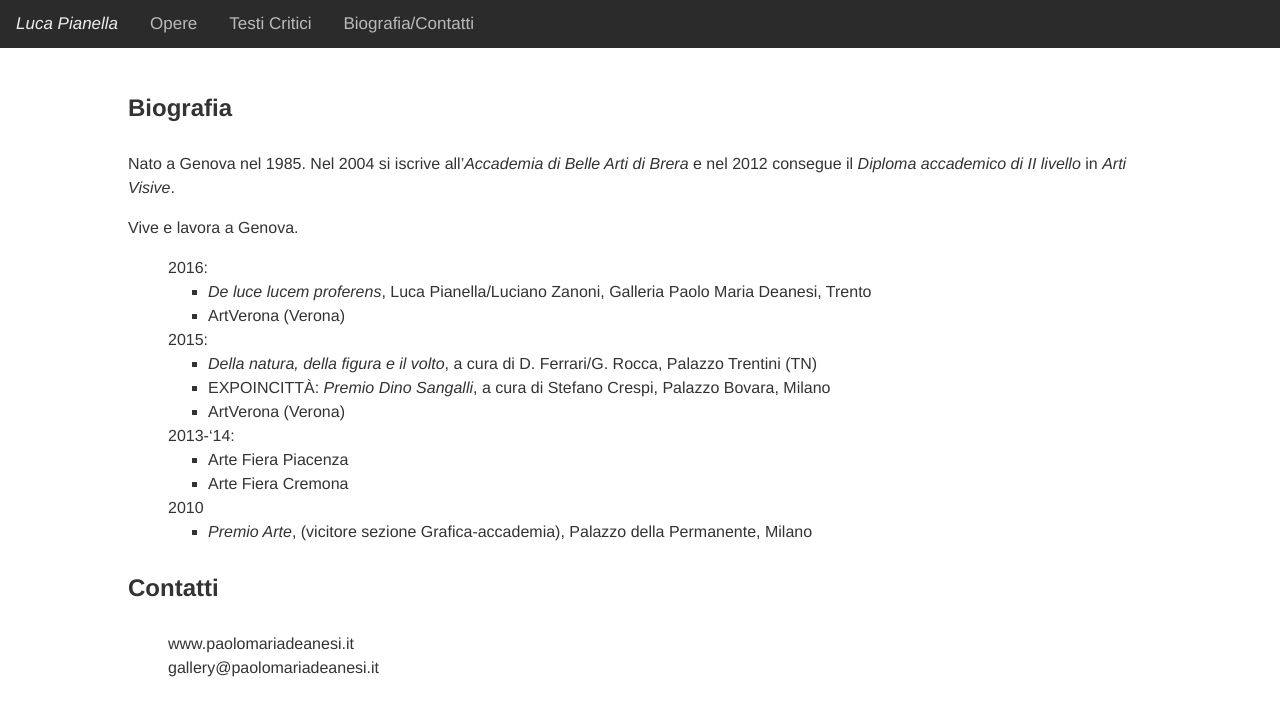
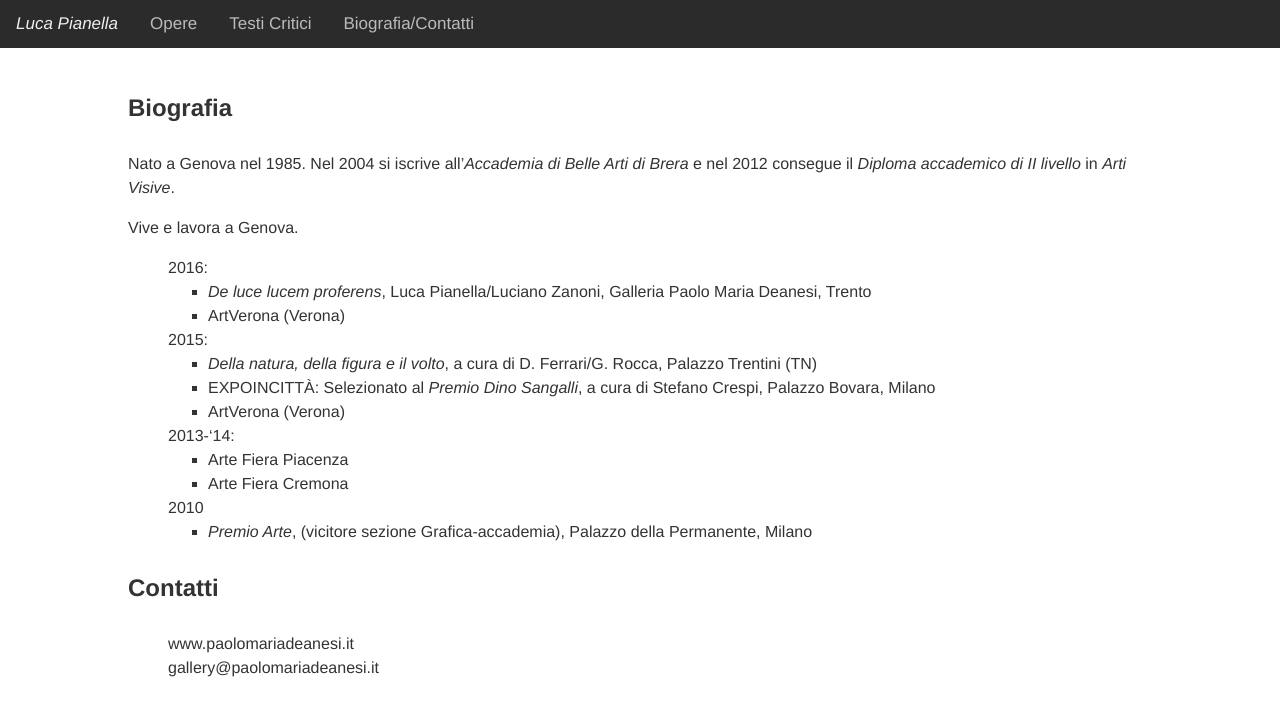
Before and after one commit to liukliuk/liukliuk.github.io, a Jekyll site: the page built from biografia-contatti/index.md, in a window 1280 px wide. Shown: the top 716 px of the page. Built offline with Jekyll 4.4.1, drawn with Linux system fonts in a browser that asks for light colours.

Commit message:
Update index.md

```diff
--- a/biografia-contatti/index.md
+++ b/biografia-contatti/index.md
@@ -15,7 +15,7 @@ Vive e lavora a Genova.
   - ArtVerona (Verona)
 * 2015:
   - *Della natura, della figura e il volto*, a cura di D. Ferrari/G. Rocca, Palazzo Trentini (TN)
-  - EXPOINCITTÀ: *Premio Dino Sangalli*, a cura di Stefano Crespi, Palazzo Bovara, Milano
+  - EXPOINCITTÀ: Selezionato al *Premio Dino Sangalli*, a cura di Stefano Crespi, Palazzo Bovara, Milano
   - ArtVerona (Verona)
 * 2013-'14:
   - Arte Fiera Piacenza
```
